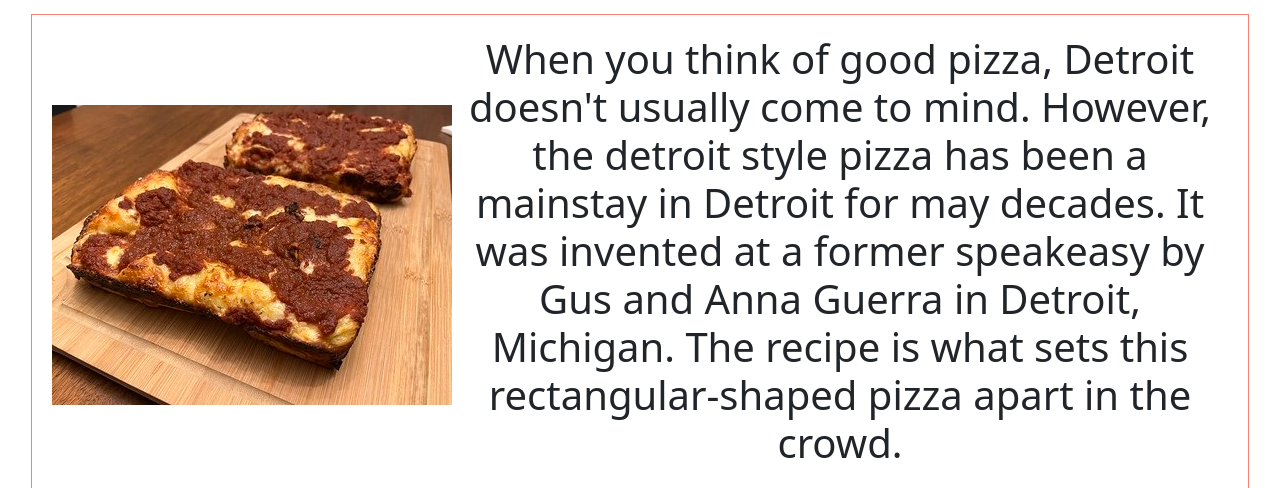
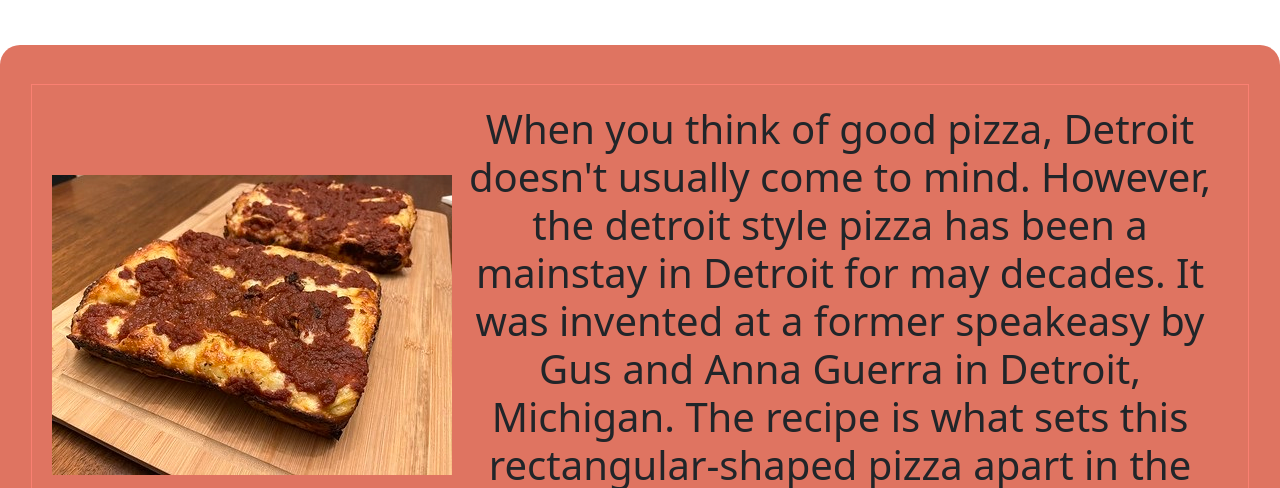
Before and after one commit to joe-cervantes/CIS-162, a plain HTML site: page detroit.html in a window 1280 px wide. Shown: the part 312-800 px from the top of the page. Drawn offline with nearby package versions, Linux system fonts and the light colour scheme.

Commit message:
Update style.css

```diff
--- a/style.css
+++ b/style.css
@@ -1,4 +1,4 @@
-.container {
+.container-fluid {
 	background-color: rgb(223, 116, 97);
 	border-radius: 20px;
 	margin: 50px auto;
```
